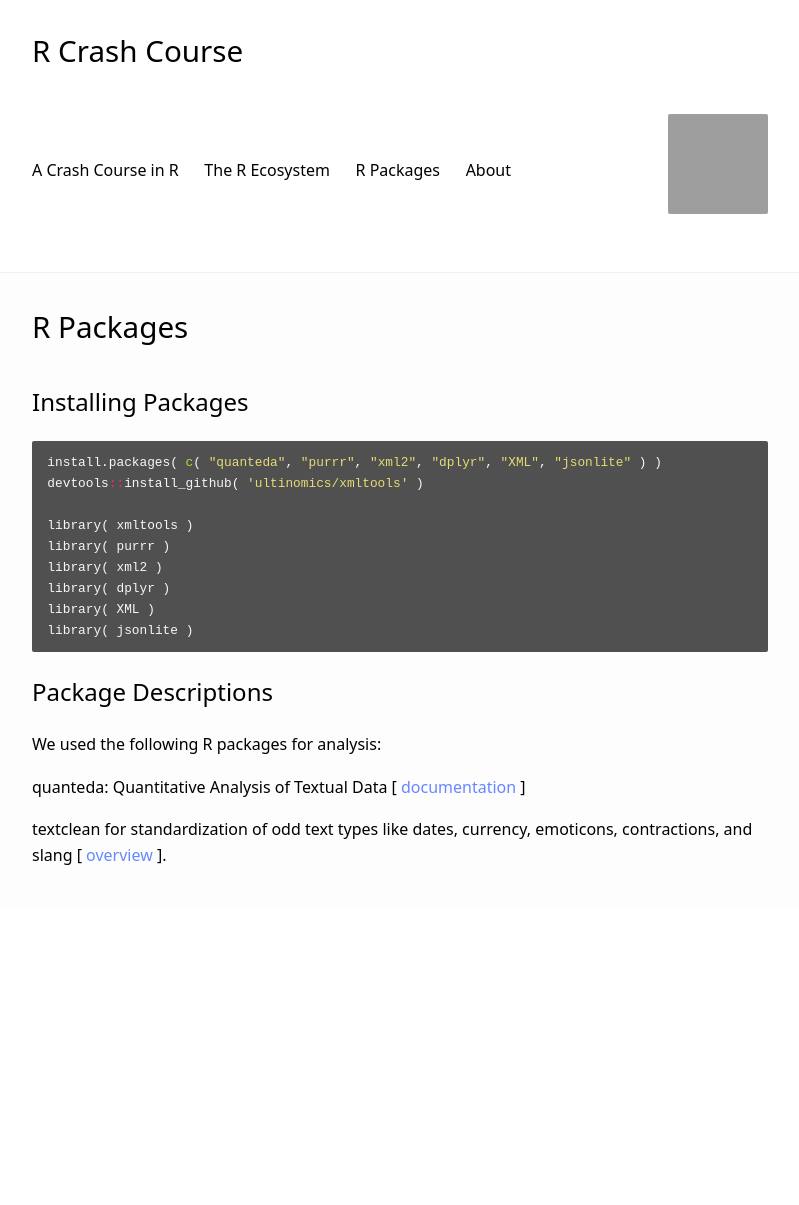
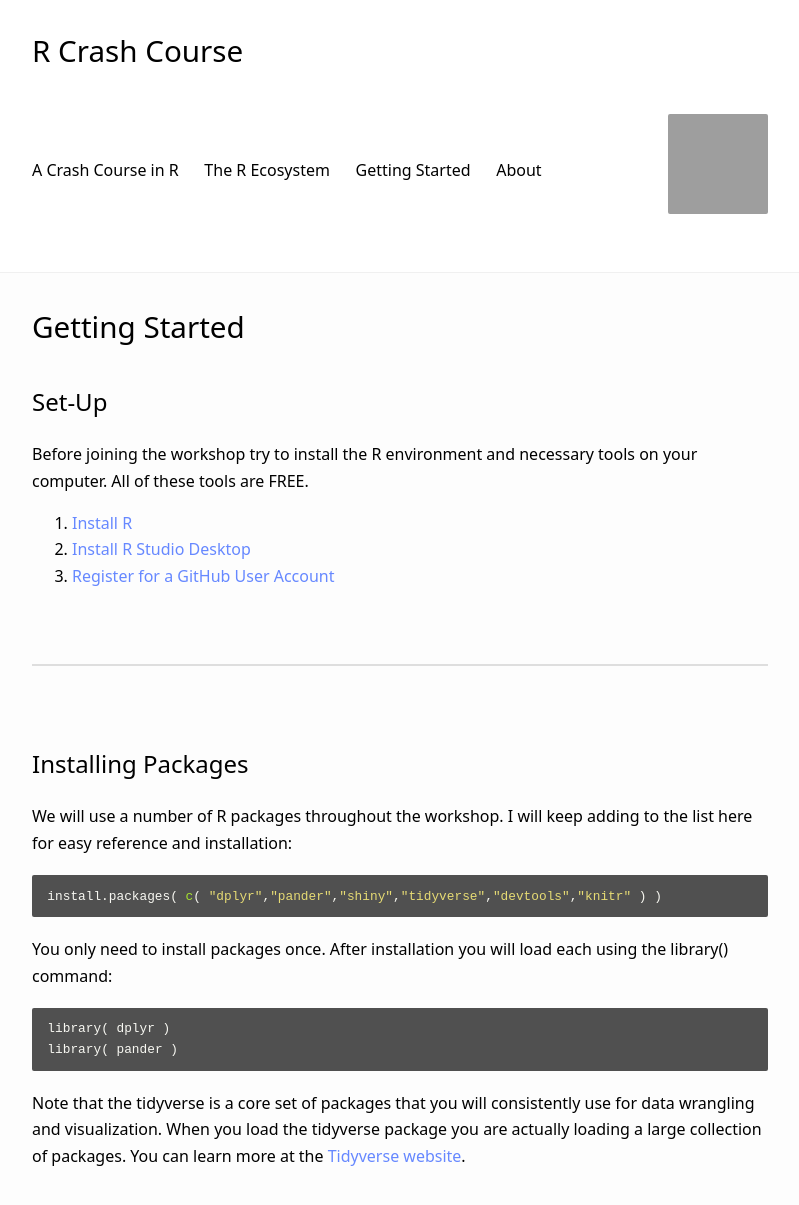
Before and after one commit to Nonprofit-Open-Data-Collective/r-crash-course, a Jekyll site: the page built from packages.md, in a window 1280 px wide, cut to the strip 0-1209 px from the top of the page. Shown: the top 1205 px of the strip, without its empty margins (240-1039 px from the left). Built offline with Jekyll 4.4.1, drawn with Linux system fonts in a browser that asks for light colours; our own code applies the rules of GitHub Pages for plain Markdown files; before the commit the page ends 909 px from its top, so only the background shows below that; grey boxes are pictures that could not be loaded.

Commit message:
Update packages.md

````diff
--- a/packages.md
+++ b/packages.md
@@ -1,28 +1,36 @@
 ---
-title: "R Packages"
+title: "Getting Started"
 ---
+
+
+## Set-Up
+
+Before joining the workshop try to install the R environment and necessary tools on your computer. **All of these tools are FREE.**
+
+1. [Install R](https://cran.rstudio.com/)
+2. [Install R Studio Desktop](https://www.rstudio.com/products/rstudio/download/)
+3. [Register for a GitHub User Account](https://github.com/join)
+
+
+<br>
+<hr>
+<br>
 
 
 ## Installing Packages
 
+We will use a number of R packages throughout the workshop. I will keep adding to the list here for easy reference and installation:
+
+
 ```r
-install.packages( c( "quanteda", "purrr", "xml2", "dplyr", "XML", "jsonlite" ) )
-devtools::install_github( 'ultinomics/xmltools' )
-
-library( xmltools )
-library( purrr )
-library( xml2 )
-library( dplyr )
-library( XML )
-library( jsonlite )
+install.packages( c( "dplyr","pander","shiny","tidyverse","devtools","knitr" ) )
 ```
 
+You only need to install packages once. After installation you will load each using the library() command:
 
+```r
+library( dplyr )
+library( pander )
+```
 
-## Package Descriptions
-
-We used the following R packages for analysis:
-
-**quanteda**: Quantitative Analysis of Textual Data [ [documentation](https://quanteda.io/index.html) ]
-
-**textclean** for standardization of odd text types like dates, currency, emoticons, contractions, and slang [ [overview](https://github.com/trinker/textclean) ].
+Note that the **tidyverse** is a core set of packages that you will consistently use for data wrangling and visualization. When you load the **tidyverse** package you are actually loading a large collection of packages. You can learn more at the [Tidyverse website](https://www.tidyverse.org/packages/).
````
